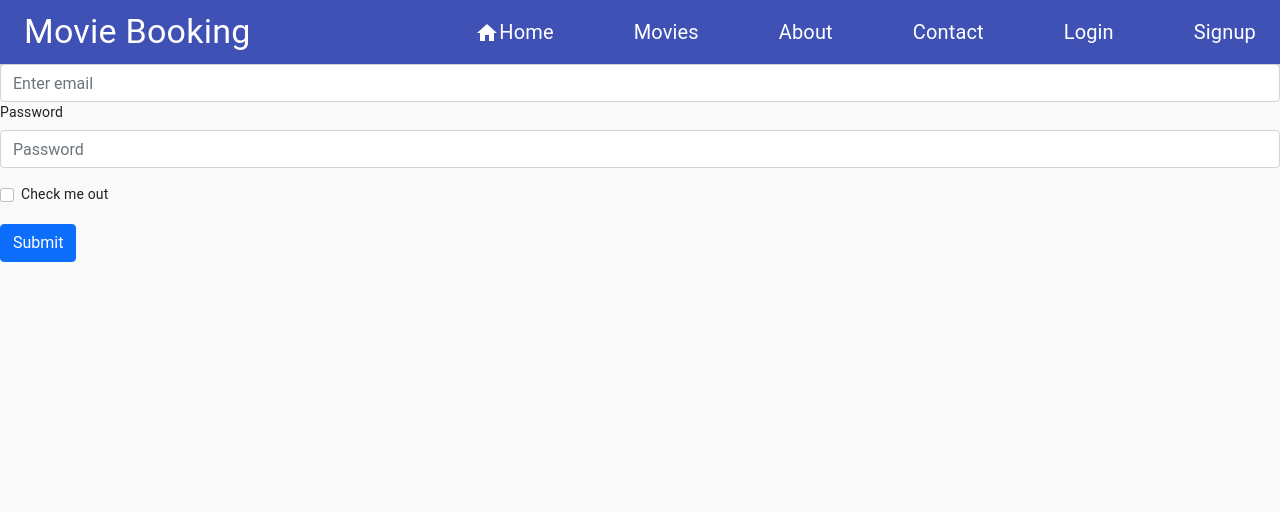
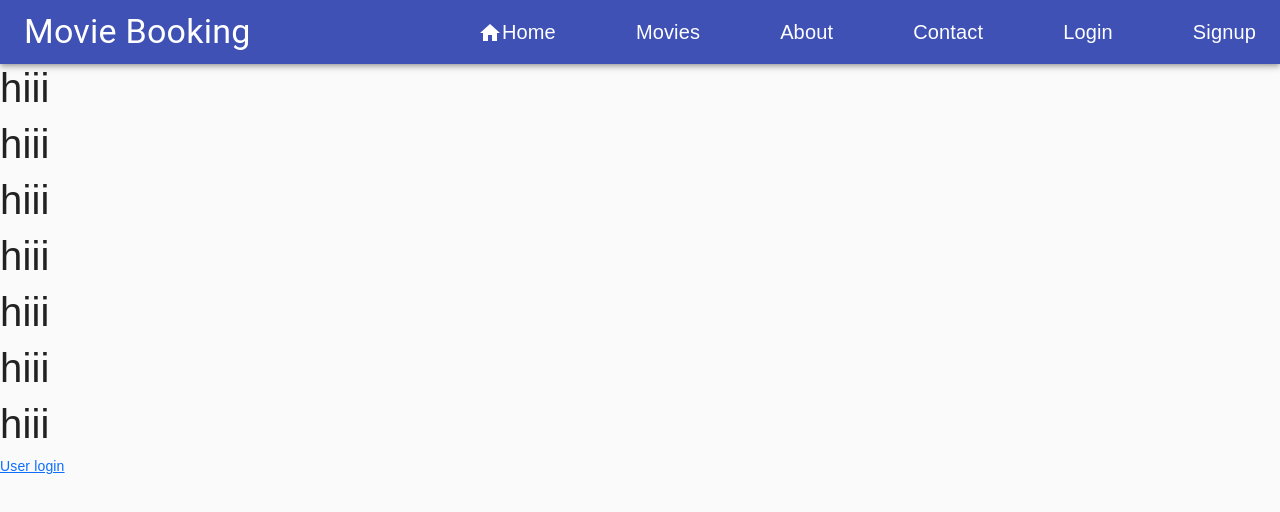
Before and after one commit to GouravVashistha/TicketBookingReactFrontEnd, a React (Create React App) app: page / in a window 1280 px wide. Shown: the top 512 px of the page. Built offline with nearby package versions, Linux system fonts and the light colour scheme.

Commit message:
forth commit

```diff
--- a/package.json
+++ b/package.json
@@ -16,7 +16,7 @@
     "react-dom": "^17.0.2",
     "react-icons": "^4.3.1",
     "react-router": "^6.2.1",
-    "react-router-dom": "^6.2.1",
+    "react-router-dom": "^6.0.0-beta.0",
     "react-scripts": "5.0.0",
     "react-slick": "^0.28.1",
     "reactstrap": "^9.0.1",
--- a/src/App.js
+++ b/src/App.js
@@ -4,18 +4,23 @@ import About from './MainComp/About';
 import Login from './Componenets/Login/Login';
 import Registration from './Componenets/Login/Registration'
 import Headerfile from './Componenets/Header/Navbar';
+import Shows from './MainComp/Shows';
+
+
 
 function App() {
   return (
     <div className="App">
       <Headerfile />
       <Routes>
-        <Route path="/" element={<Home />} />
+        <Route exact path="/" element={<Home />} />
         <Route path="/about" element={<About />} />
         <Route path="/login" element={<Login />} />
         <Route path="/register" element={<Registration />} />
+        <Route path="/shows" element={<Shows />} />
 
       </Routes>
+
 
     </div>
   );
--- a/src/Componenets/Header/Navbar.js
+++ b/src/Componenets/Header/Navbar.js
@@ -59,7 +59,7 @@ function Headerfile() {
               Home
             </Link>
 
-            <Link to="/contact" className={classes.link}>
+            <Link to="/shows" className={classes.link}>
               Movies
             </Link>
             <Link to="/about" className={classes.link}>
--- /dev/null
+++ b/src/Componenets/MovieShow/GetAllShows.css
@@ -0,0 +1,42 @@
+* {
+    font-family: sans-serif; /* Change your font family */
+  }
+
+  .content-table {
+    border-collapse: collapse;
+    margin: 25px 0;
+    font-size: 0.9em;
+    min-width: 1000px;
+    border-radius: 5px 5px 0 0;
+    overflow: hidden;
+    box-shadow: 0 0 20px rgba(0, 0, 0, 0.15);
+  }
+
+  .content-table thead tr {
+    background-color: #009879;
+    color: #ffffff;
+    text-align: left;
+    font-weight: bold;
+  }
+
+  .content-table th,
+  .content-table td {
+    padding: 12px 15px;
+  }
+
+  .content-table tbody tr {
+    border-bottom: 1px solid #dddddd;
+  }
+
+  .content-table tbody tr:nth-of-type(even) {
+    background-color: #f3f3f3;
+  }
+
+  .content-table tbody tr:last-of-type {
+    border-bottom: 2px solid #009879;
+  }
+
+  .content-table tbody tr.active-row {
+    font-weight: bold;
+    color: #009879;
+  }
--- /dev/null
+++ b/src/Componenets/MovieShow/GetAllShows.js
@@ -0,0 +1,58 @@
+import React,{Component} from 'react'
+import axios from 'axios'
+import './GetAllShows.css'
+
+class GetAllShows extends Component{
+    constructor()
+    {
+        super()
+        this.state={
+           data:[]
+        }
+    }
+
+    componentDidMount(){
+        var axiosinstance= axios.get("http://localhost:8080/getAllShows")
+
+        axiosinstance.then((response)=> {
+
+            this.setState({data: response.data})
+
+            console.log(this.state.data)
+
+        })
+    }
+    render(){
+
+        return <div>
+            <center>
+            <table class="content-table" style={{textAlign:'center'}}>
+            <thead>
+            <tr style={{textAlign:'center'}}>
+            <th>Movie</th>
+            <th>Hall</th>
+            <th>Slot</th>
+            <th>fromDate</th>
+            <th>ToDate</th>
+            </tr>
+            </thead>
+            <tbody>
+           {
+            this.state.data.map((e)=>{
+            return (<tr>
+                <td>{e.movie.movieName}</td>
+                <td>{e.hall.hallDesc}</td>
+                <td>{e.slotNo}</td>
+                <td>{e.fromDate.split('T')[0]}</td>
+                <td>{e.toDate.split('T')[0]}</td>
+                </tr>)
+            })
+
+            }
+            </tbody>
+            </table>
+            </center>
+        </div>
+    }
+}
+export default GetAllShows;
--- a/src/MainComp/Home.js
+++ b/src/MainComp/Home.js
@@ -1,28 +1,21 @@
 import React, { Component } from 'react'
 import { Button, Form } from 'react-bootstrap'
+import { Link } from 'react-router-dom'
 
 
 export default class Home extends Component {
     render() {
         return (
             <div>
-                <Form>
 
-                    <Form.Control type="email" placeholder="Enter email" />
-
-
-
-                    <Form.Group className="mb-3" controlId="formBasicPassword">
-                        <Form.Label>Password</Form.Label>
-                        <Form.Control type="password" placeholder="Password" />
-                    </Form.Group>
-                    <Form.Group className="mb-3" controlId="formBasicCheckbox">
-                        <Form.Check type="checkbox" label="Check me out" />
-                    </Form.Group>
-                    <Button variant="primary" type="submit">
-                        Submit
-                    </Button>
-                </Form>
+                <h1>hiii</h1>
+                <h1>hiii</h1>
+                <h1>hiii</h1>
+                <h1>hiii</h1>
+                <h1>hiii</h1>
+                <h1>hiii</h1>
+                <h1>hiii</h1>
+                <Link to='/login'>User login</Link>
 
             </div>
         )
--- /dev/null
+++ b/src/MainComp/Shows.js
@@ -0,0 +1,12 @@
+import React, { Component } from 'react'
+import GetAllShows from '../Componenets/MovieShow/GetAllShows'
+
+export default class Shows extends Component {
+    render() {
+        return (
+            <div>
+                <GetAllShows />
+            </div>
+        )
+    }
+}
```
Also changed, not shown: 1 other file (tests, documents, lock files or other folders).
